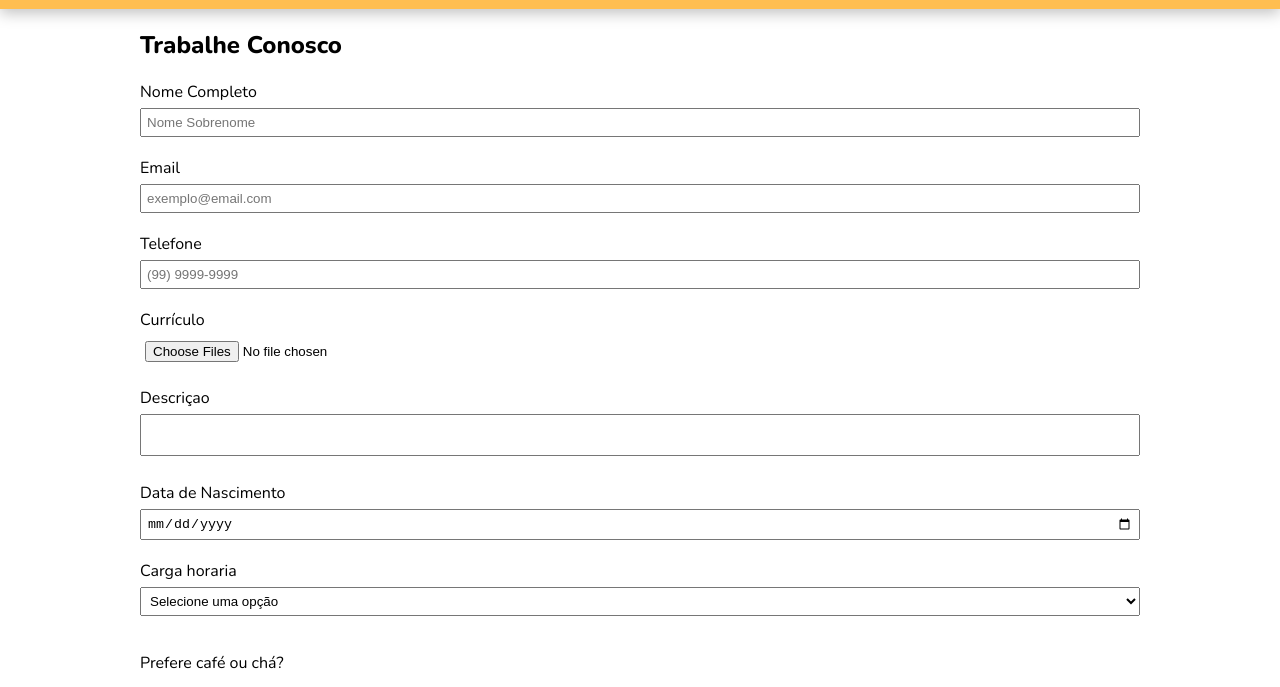
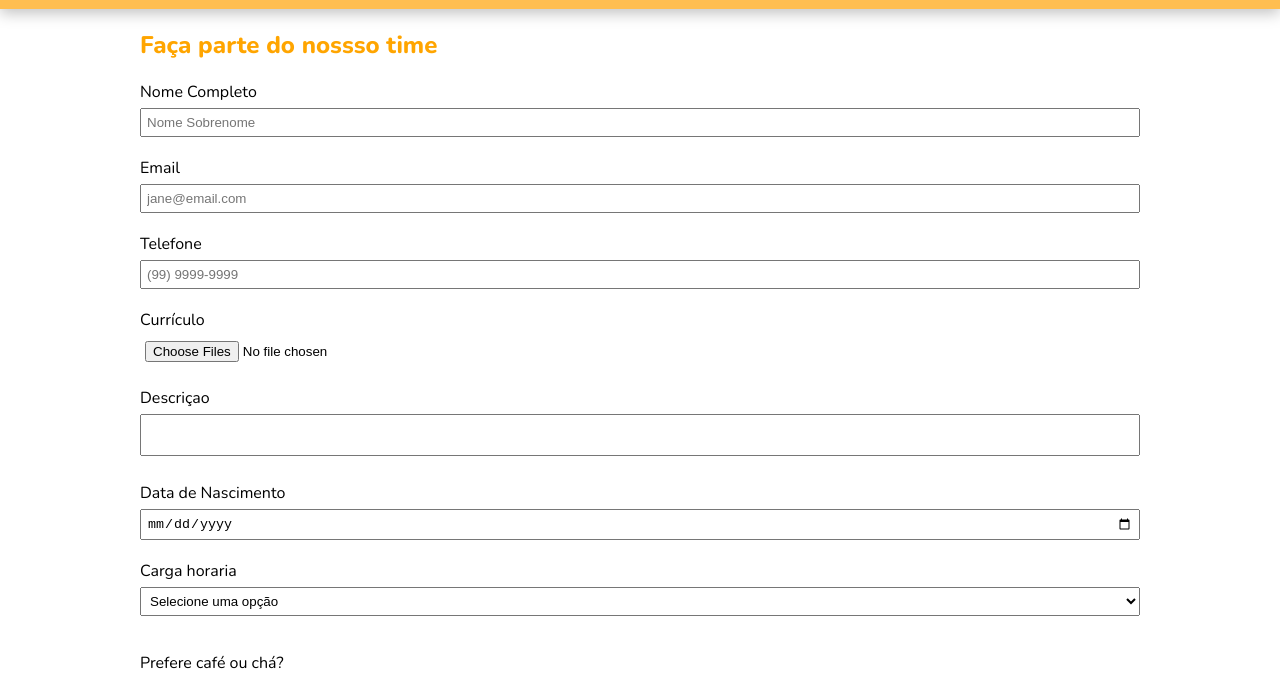
Before and after one commit to JuliaMendes/petShopDH, a plain HTML site: page trabalhe-conosco.html in a window 1280 px wide. Shown: the part 104-791 px from the top of the page. Drawn offline with nearby package versions, Linux system fonts and the light colour scheme.

Commit message:
aletrando o arquivo trabalhe conosco

```diff
--- /dev/null
+++ b/js/main.js
@@ -0,0 +1,38 @@
+// console.log("arquivo main.js está sendo executado!");
+// console.log(document);
+
+// let pessoa = ["Hendy", 25];
+
+// let pessoaObj = {
+//     "nome": "Hendy",
+//     "idade": 25
+// };
+
+// console.log(pessoaObj.nome);
+
+let inputNome = document.querySelector('input');
+
+console.log(inputNome.id);
+
+let dadosForm = document.querySelectorAll('input');
+console.log(dadosForm)
+
+let tituloPrincipal = document.querySelector('h1');
+tituloPrincipal.innerText = 'Faça parte do nossso time';
+
+let inputEmail = document.querySelector('#email');
+
+inputEmail.setAttribute('placeholder', 'jane@email.com');
+
+let inputCargaHoraria = document.querySelector('#carga-horaria');
+console.log(inputCargaHoraria.innerHTML)
+
+inputCargaHoraria.innerHTML += '<option value="Trainee">Trainee</option>'; //acrescentar um valor usa +=
+
+tituloPrincipal.style.color = 'orange';
+
+let elementoDiv = document.querySelector('div');
+
+//elementoDiv.classList.add('novaClasse')
+
+//elementoDiv.classList.remove('container');
--- a/trabalhe-conosco.html
+++ b/trabalhe-conosco.html
@@ -88,7 +88,7 @@
         </div>
     </footer>
 
-
+    <script src="js/main.js"></script>
 </body>
 
 </html>
```
